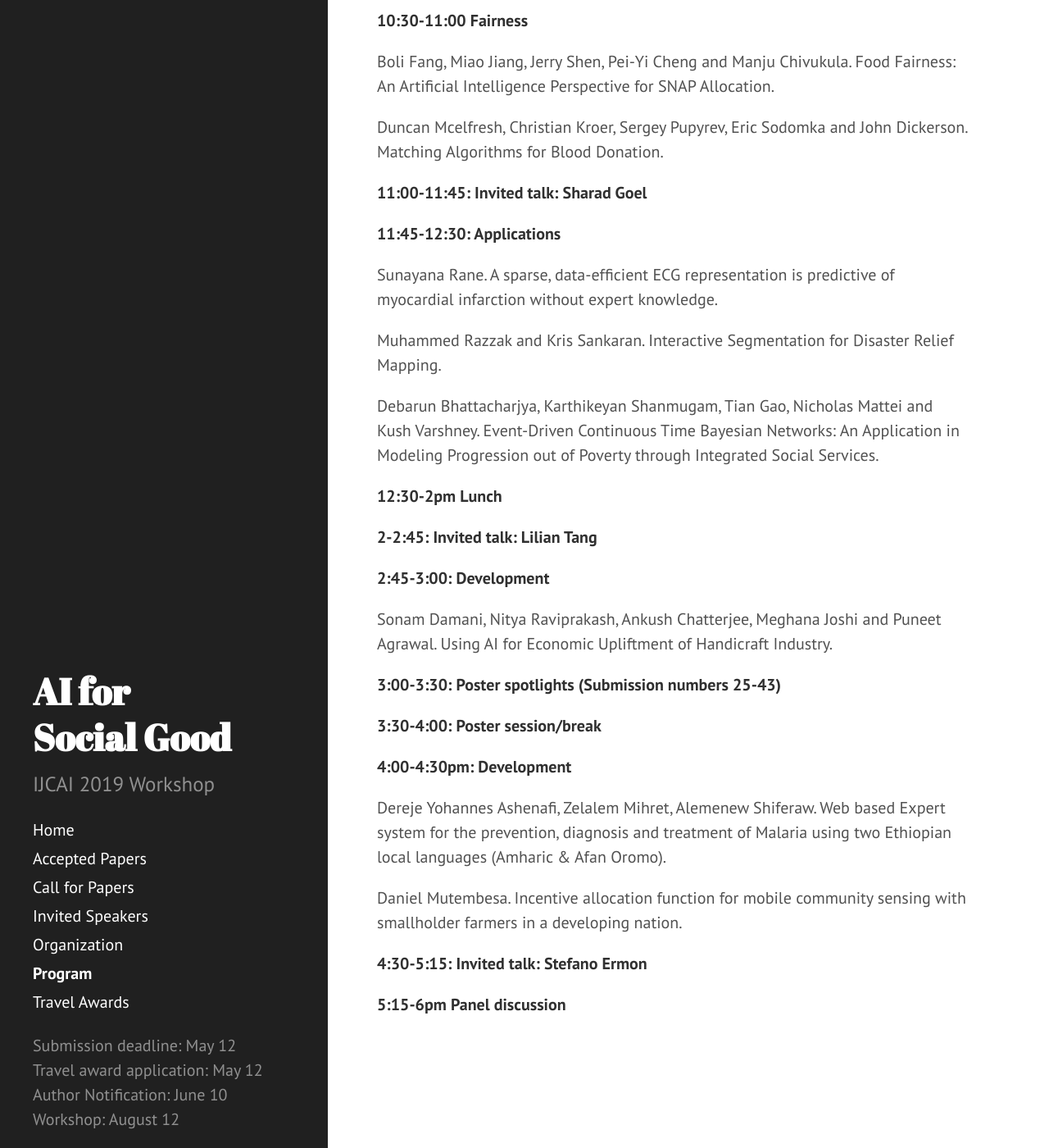
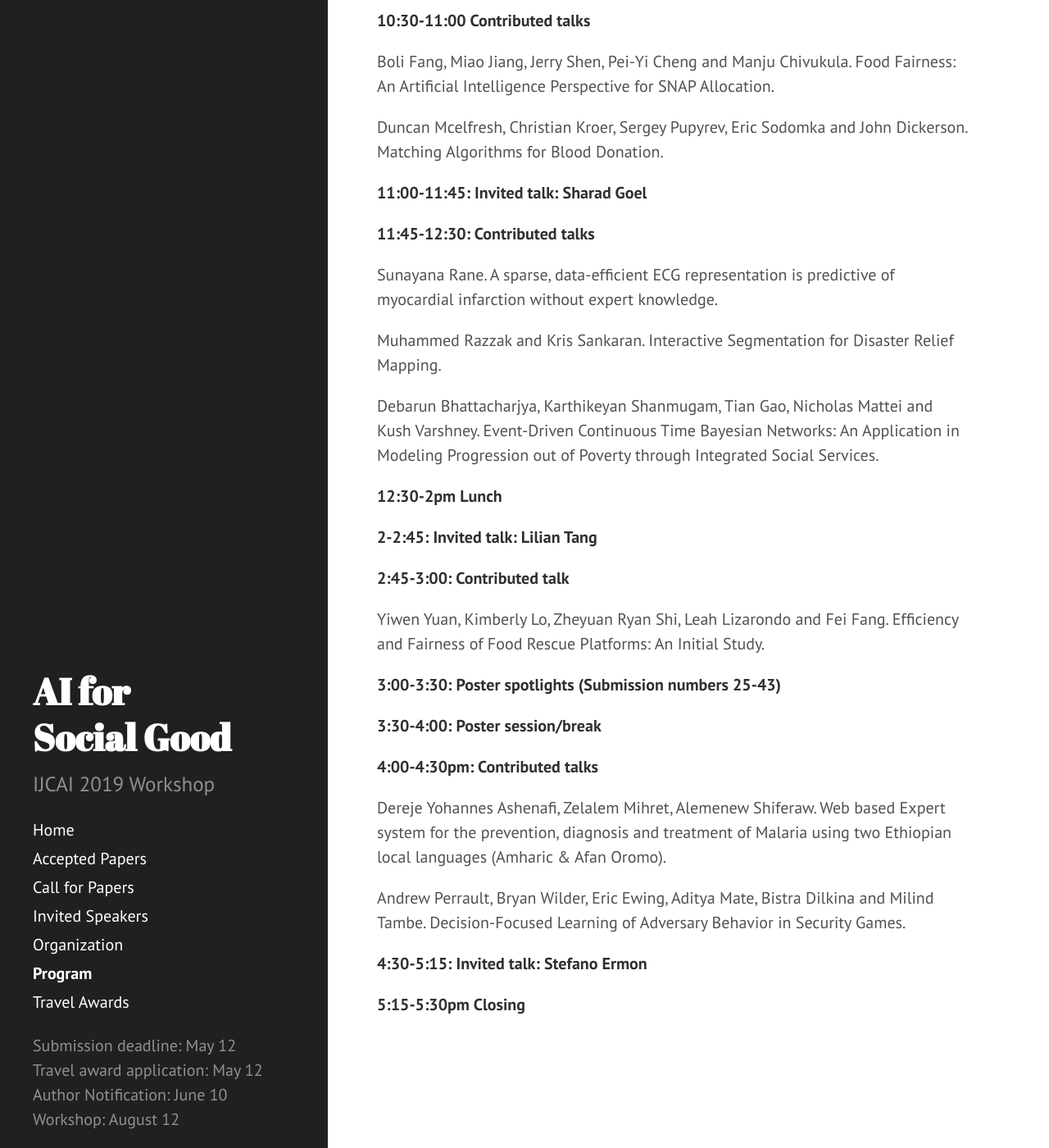
Before and after one commit to slremy/aiforpublichealth.github.io, a Jekyll site: the page built from program.md, in a window 1280 px wide and 1400 px high, scrolled down 410 px. Shown: the whole window at 82% size. Built offline with Jekyll 4.4.1, drawn with Linux system fonts in a browser that asks for light colours; some of the changed text lies outside the part shown.

Commit message:
Update program.md

```diff
--- a/program.md
+++ b/program.md
@@ -5,7 +5,7 @@ title: Program
 
 **9-9:15: Opening**
 
-**9:15-9:30 Fairness**
+**9:15-9:30 Contributed talk**
 
   Nixie Lesmana, Xuan Zhang and Xiaohui Bei. Balancing Efficiency and Fairness in On-Demand Ridesourcing.
 
@@ -13,7 +13,7 @@ title: Program
 
 **10:00-10:30: Poster session/break**
 
-**10:30-11:00 Fairness**
+**10:30-11:00 Contributed talks**
 
   Boli Fang, Miao Jiang, Jerry Shen, Pei-Yi Cheng and Manju Chivukula. Food Fairness: An Artificial Intelligence Perspective for SNAP Allocation.
 
@@ -21,7 +21,7 @@ title: Program
 
 **11:00-11:45: Invited talk: Sharad Goel**
 
-**11:45-12:30: Applications**
+**11:45-12:30: Contributed talks**
 
 Sunayana Rane. A sparse, data-efficient ECG representation is predictive of myocardial infarction without expert knowledge.
 
@@ -33,23 +33,23 @@ Debarun Bhattacharjya, Karthikeyan Shanmugam, Tian Gao, Nicholas Mattei and Kush
 
 **2-2:45: Invited talk: Lilian Tang**
 
-**2:45-3:00: Development**
+**2:45-3:00: Contributed talk**
 
-Sonam Damani, Nitya Raviprakash, Ankush Chatterjee, Meghana Joshi and Puneet Agrawal. Using AI for Economic Upliftment of Handicraft Industry.
+Yiwen Yuan, Kimberly Lo, Zheyuan Ryan Shi, Leah Lizarondo and Fei Fang. Efficiency and Fairness of Food Rescue Platforms: An Initial Study.
 
 **3:00-3:30: Poster spotlights (Submission numbers 25-43)**
 
 **3:30-4:00: Poster session/break**
 
-**4:00-4:30pm: Development**
+**4:00-4:30pm: Contributed talks**
 
 Dereje Yohannes Ashenafi, Zelalem Mihret, Alemenew Shiferaw. Web based Expert system for the prevention, diagnosis and treatment of Malaria using two Ethiopian local languages (Amharic & Afan Oromo).
 
-Daniel Mutembesa. Incentive allocation function for mobile community sensing with smallholder farmers in a developing nation.
+Andrew Perrault, Bryan Wilder, Eric Ewing, Aditya Mate, Bistra Dilkina and Milind Tambe. Decision-Focused Learning of Adversary Behavior in Security Games.
 
 **4:30-5:15: Invited talk: Stefano Ermon**
 
-**5:15-6pm Panel discussion**
+**5:15-5:30pm Closing**
 
 <div class="posts">
   {% for post in paginator.posts %}
```
